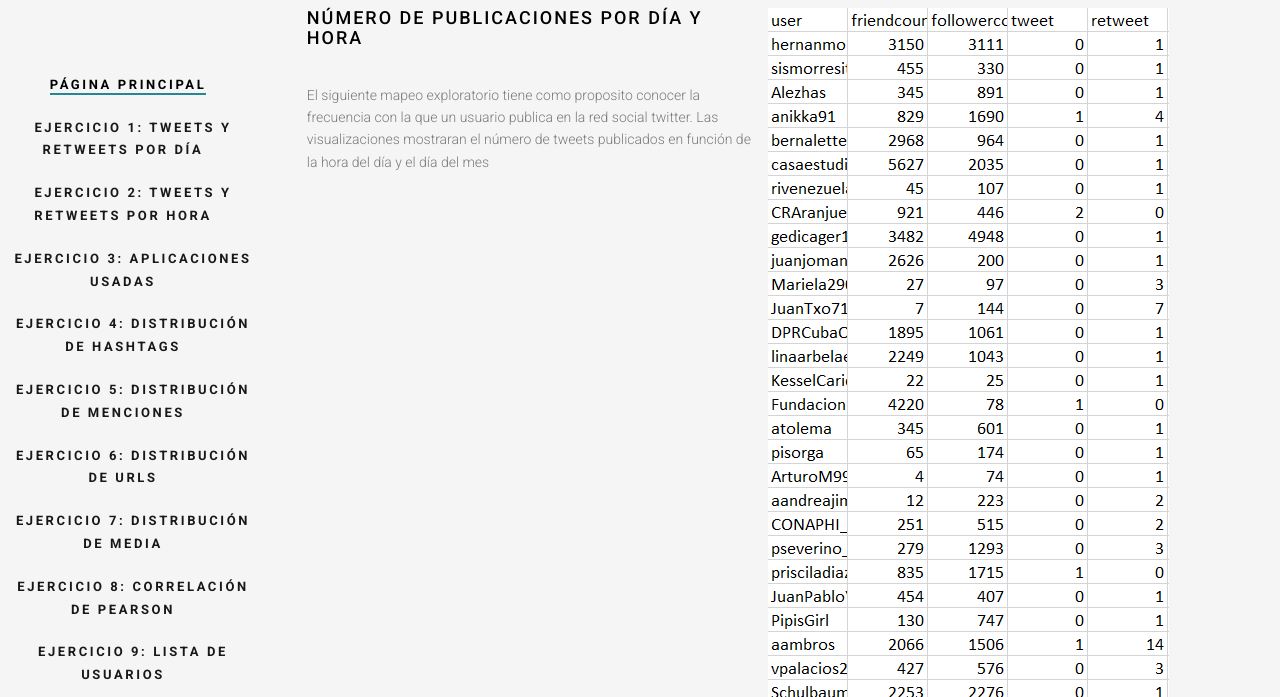
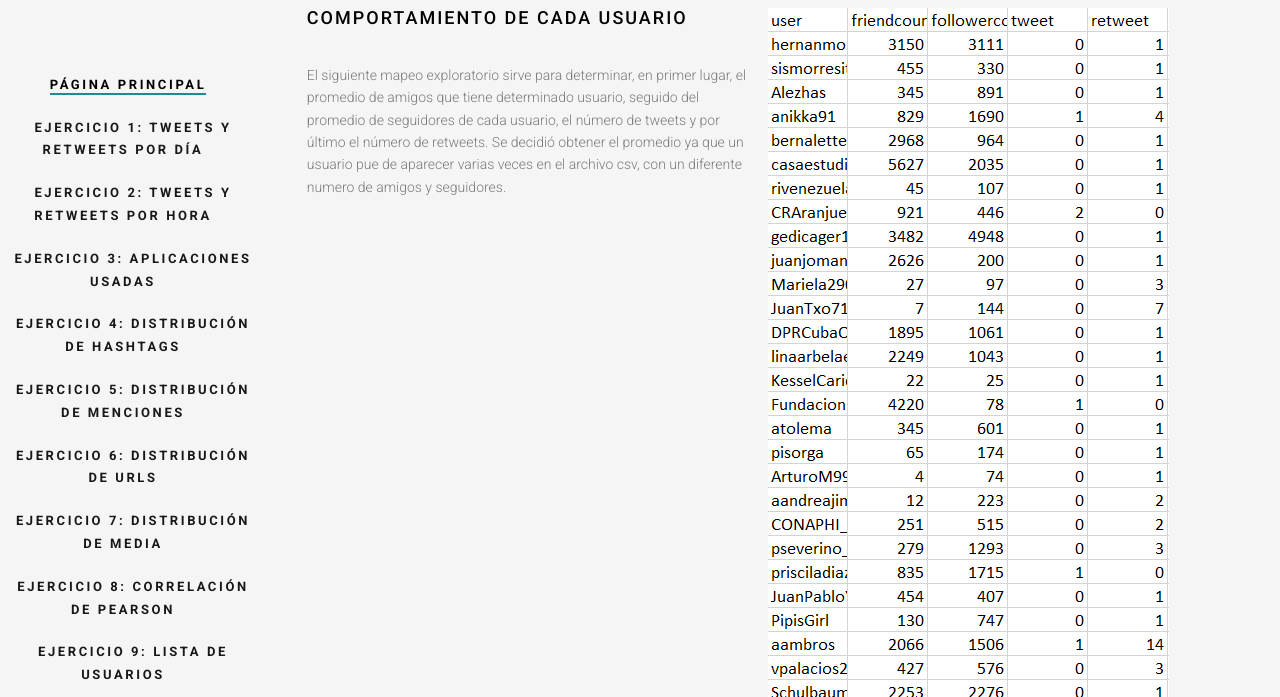
Before and after one commit to functional-programming-utpl-cc/proyectointegrador-guamo-s-crew, a plain HTML site: page Pagina-proyecto-funcional/marble/ninethSentence.html in a window 1280 px wide. Shown: the part 105-802 px from the top of the page. Drawn offline with Linux system fonts and the light colour scheme; a script that the page names is missing.

Commit message:
Cambio en las visualizaciones

```diff
--- a/Pagina-proyecto-funcional/marble/ninethSentence.html
+++ b/Pagina-proyecto-funcional/marble/ninethSentence.html
@@ -77,10 +77,11 @@
 					<a href="images/Tabla-e-9.PNG" class="image"><img src="images/Tabla-e-9.PNG" alt=""></a>
 
 					<div class="col-md-6 animate-box" data-animate-effect="fadeInLeft">
-						<h2 class="fh5co-heading">N&uacute;mero de publicaciones por d&iacute;a y hora</h2>
-						<p>El siguiente mapeo exploratorio tiene como proposito conocer la frecuencia con la que un usuario publica
-							en la red social twitter. Las visualizaciones mostraran el número de tweets publicados en función de la hora del día y
-							el día del mes</p>
+						<h2 class="fh5co-heading">Comportamiento de cada usuario</h2>
+						<p>El siguiente mapeo exploratorio sirve para determinar, en primer lugar, el promedio de amigos
+						que tiene determinado usuario, seguido del promedio de seguidores de cada usuario, el número de
+						tweets y por último el número de retweets. Se decidió obtener el promedio ya que un usuario pue
+						de aparecer varias veces en el archivo csv, con un diferente numero de amigos y seguidores.</p>
 					</div>
 				</div>
 			</div>
```
Also changed, not shown: Pagina-proyecto-funcional/marble/seventhSentence.html (+4 -3 lines), Pagina-proyecto-funcional/marble/tenthSentence.html (+4 -4 lines).
